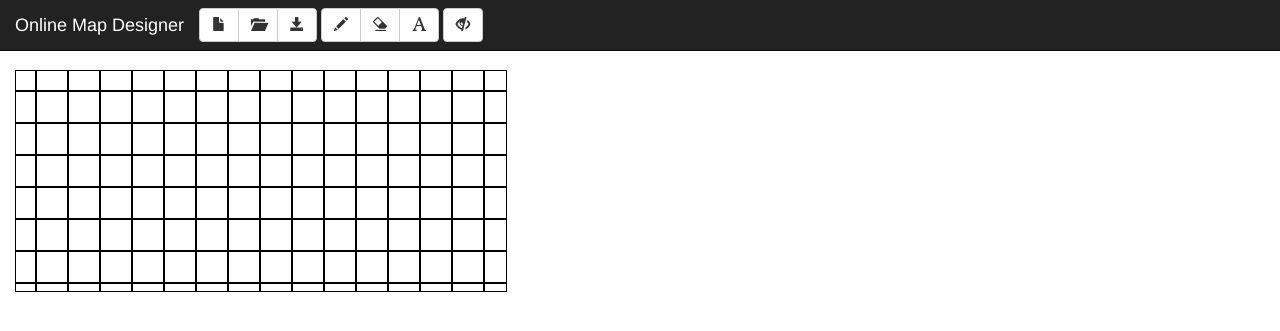
After one commit to alwex/online-tilemap, a PHP site: page /index.html in a window 1280 px wide. The commit adds this page. Shown: the top 331 px of the page. Run offline with PHP 8.4, Linux system fonts and the light colour scheme; some libraries are stand-ins or nearby versions.

Commit message:
starting the canvas version

```diff
--- a/public/css/style.css
+++ b/public/css/style.css
@@ -1,6 +1,10 @@
 body {
     overflow-x: scroll;
-    padding-top: 70px;
+    //padding-top: 70px;
+}
+
+#content-wrapper {
+    margin-top: 70px;
 }
 
 #map table {
@@ -41,3 +45,14 @@ body {
 .popover-content {
     padding: 5px;
 }
+
+canvas {
+    border: 1px solid black;
+    display: block;
+
+    image-rendering: optimizeSpeed;
+    image-rendering: -moz-crisp-edges;
+    image-rendering: -webkit-optimize-contrast;
+    image-rendering: optimize-contrast;
+    -ms-interpolation-mode: nearest-neighbor;
+}
--- /dev/null
+++ b/public/index.html
@@ -0,0 +1,92 @@
+<!DOCTYPE html>
+<html>
+<head>
+    <title>Title of the document</title>
+    <!-- Latest compiled and minified CSS -->
+    <link rel="stylesheet" href="https://maxcdn.bootstrapcdn.com/bootstrap/3.3.7/css/bootstrap.min.css"
+          integrity="sha384-BVYiiSIFeK1dGmJRAkycuHAHRg32OmUcww7on3RYdg4Va+PmSTsz/K68vbdEjh4u" crossorigin="anonymous">
+
+    <!-- Optional theme -->
+    <!--
+    <link rel="stylesheet" href="https://maxcdn.bootstrapcdn.com/bootstrap/3.3.7/css/bootstrap-theme.min.css"
+          integrity="sha384-rHyoN1iRsVXV4nD0JutlnGaslCJuC7uwjduW9SVrLvRYooPp2bWYgmgJQIXwl/Sp" crossorigin="anonymous">
+    -->
+    <link rel="stylesheet" type="text/css" href="css/style.css">
+</head>
+
+<body>
+<nav class="navbar navbar-inverse navbar-fixed-top">
+    <div class="container-fluid">
+
+        <div class="navbar-header">
+            <button type="button" class="navbar-toggle collapsed" data-toggle="collapse"
+                    data-target="#bs-example-navbar-collapse-1" aria-expanded="false">
+                <span class="sr-only">Toggle navigation</span>
+                <span class="icon-bar"></span>
+                <span class="icon-bar"></span>
+                <span class="icon-bar"></span>
+            </button>
+            <a class="navbar-brand" href="#">Online Map Designer</a>
+        </div>
+
+        <div class="collapse navbar-collapse">
+
+            <div class="btn-group" role="group">
+                <button type="button" class="btn btn-default navbar-btn">
+                    <span class="glyphicon glyphicon-file"></span>
+                </button>
+                <button type="button" class="btn btn-default navbar-btn">
+                    <span class="glyphicon glyphicon-folder-open"></span>
+                </button>
+                <button type="button" class="btn btn-default navbar-btn">
+                    <span class="glyphicon glyphicon-save"></span>
+                </button>
+            </div>
+            <div id="panel-tools" class="btn-group" role="group">
+                <button id="btn-pencil" type="button" class="btn btn-default navbar-btn">
+                    <span class="glyphicon glyphicon-pencil"></span>
+                </button>
+                <button id="btn-erase" type="button" class="btn btn-default navbar-btn">
+                    <span class="glyphicon glyphicon-erase"></span>
+                </button>
+                <button id="btn-font" type="button" class="btn btn-default navbar-btn">
+                    <span class="glyphicon glyphicon-font"></span>
+                </button>
+
+            </div>
+
+            <div id="panel-tools-2" class="btn-group" role="group">
+                <button id="btn-hide" type="button" class="btn btn-default navbar-btn">
+                    <span class="glyphicon glyphicon-eye-close"></span>
+                </button>
+            </div>
+
+        </div>
+    </div>
+</nav>
+<div class="container-fluid" id="content-wrapper">
+    <div class="row">
+        <div class="col-md-12">
+            <div id="map">
+                <canvas id="canvas" width="490" height="220"></canvas>
+            </div>
+        </div>
+    </div>
+</div>
+<div id="popover-content">
+    <div class="form-group">
+        <textarea class="form-control" rows="2" cols="10"></textarea>
+    </div>
+</div>
+
+<script type="text/javascript" src="https://code.jquery.com/jquery-3.1.1.slim.min.js"></script>
+
+<!-- Latest compiled and minified JavaScript -->
+<script src="https://maxcdn.bootstrapcdn.com/bootstrap/3.3.7/js/bootstrap.min.js"
+        integrity="sha384-Tc5IQib027qvyjSMfHjOMaLkfuWVxZxUPnCJA7l2mCWNIpG9mGCD8wGNIcPD7Txa"
+        crossorigin="anonymous"></script>
+
+<script type="text/javascript" src="js/app.js"></script>
+</body>
+
+</html>
```
Also changed, not shown: public/js/app.js (added), 1 other file.
